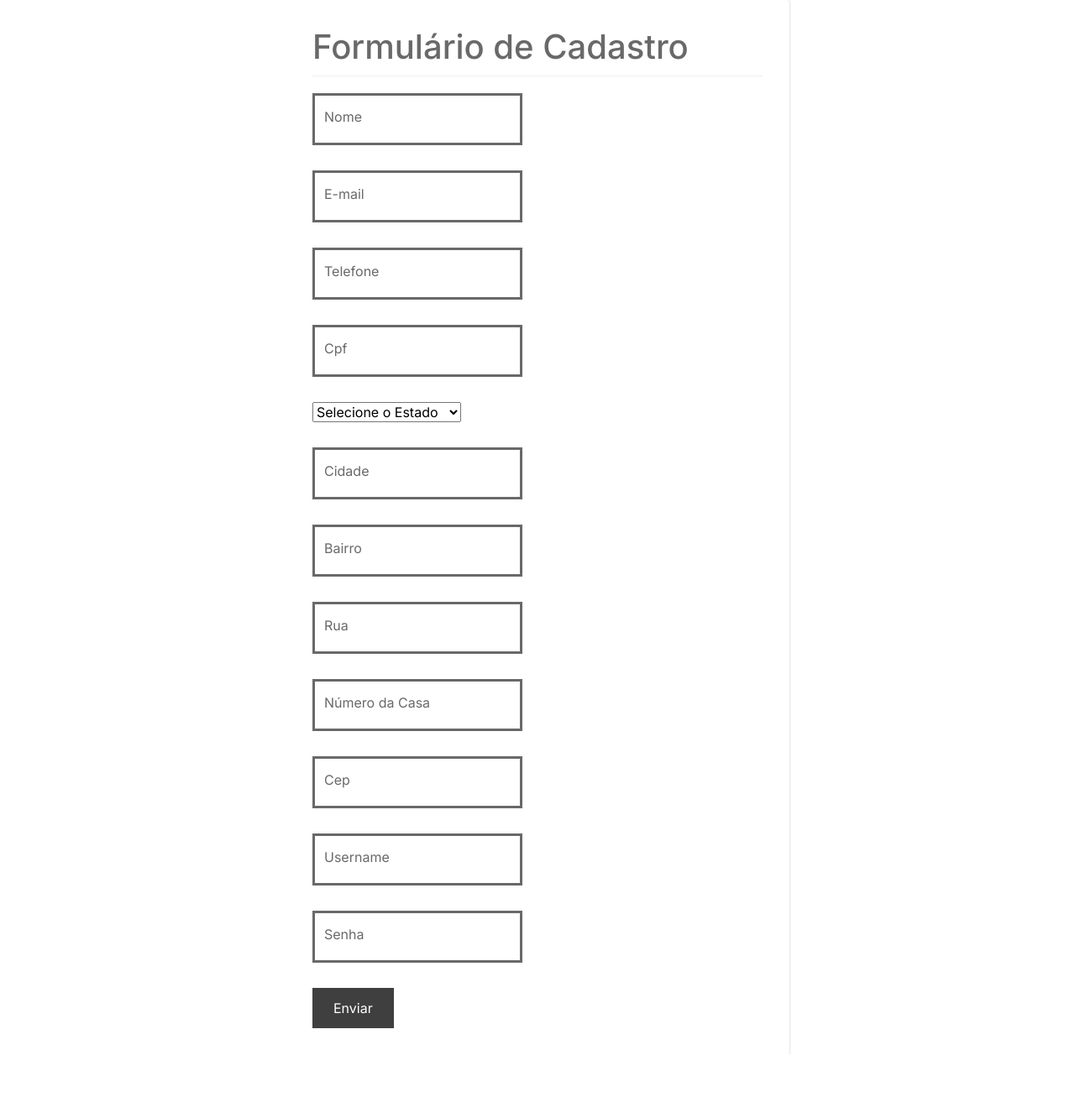
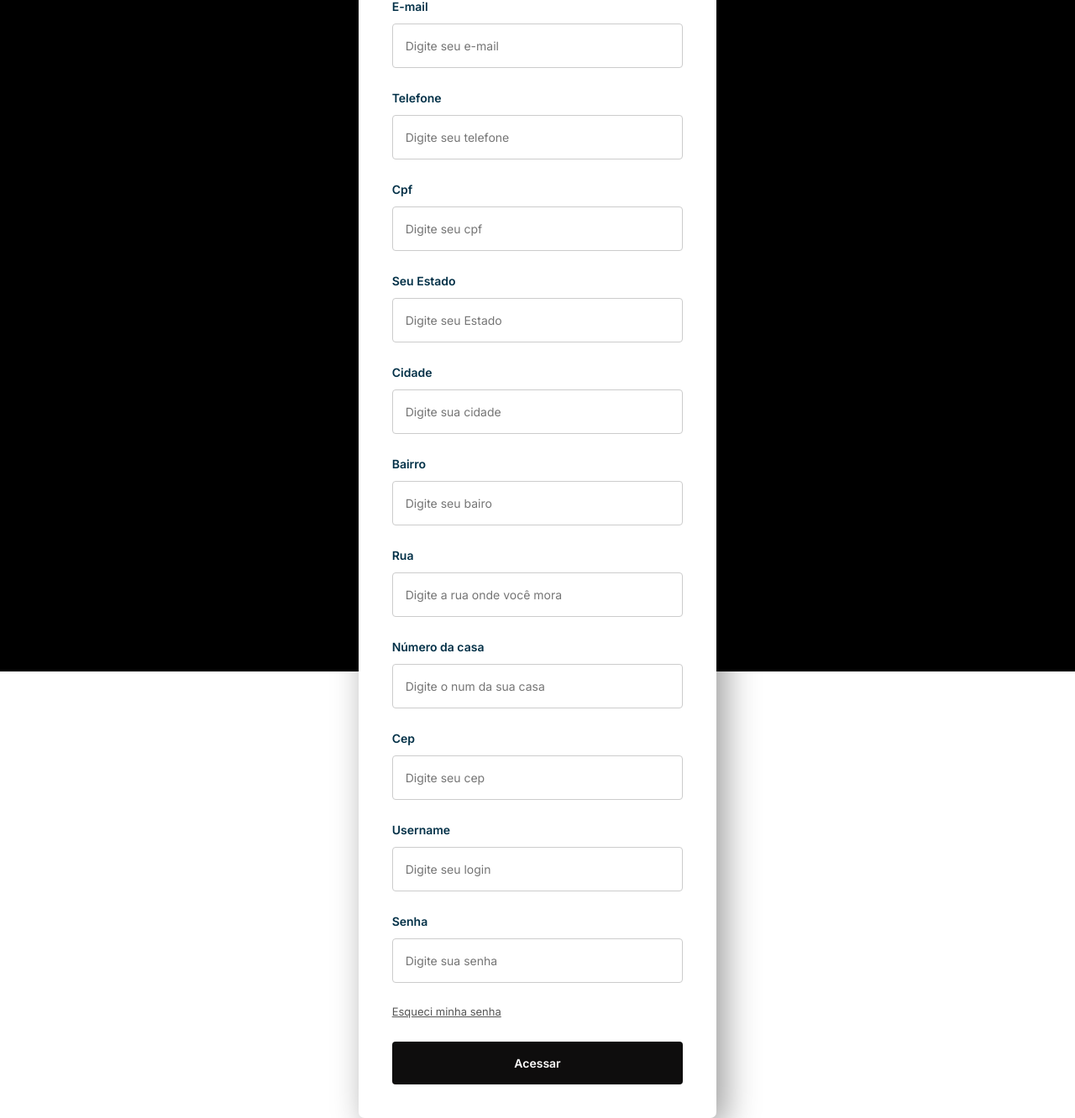
Before and after one commit to projeto-integrador-DS/sis_dispoService_Back, a Flask app: page / in a window 1280 px wide. Shown: the whole page at 84% size. Before the commit the page ends 1257 px from the top, so only its background shows below. Run offline with Flask 3, Linux system fonts and the light colour scheme; data that the repository does not hold is empty.

Commit message:
inserção de outra pág de cadastro

```diff
--- a/src/app.py
+++ b/src/app.py
@@ -3,4 +3,8 @@ from src.routes.routes import *
 
 app = Flask(__name__)
 
+@app.errorhandler(404)
+def not_found(e):
+    return f"Página não encontrada {e}"
+
 app.add_url_rule(routes["index_route"], view_func=routes["indexclientes"])
--- a/src/controllers/controller.py
+++ b/src/controllers/controller.py
@@ -9,7 +9,7 @@ class IndexClientes(MethodView):
         with con.cursor() as c:
             c.execute("SELECT * FROM clientes")
             data = c.fetchall()
-            return render_template('public/cadastro.html', data=data)
+            return render_template('public/cadcli.html', data=data)
 
     def post(self):
         nome = request.form['nome']
@@ -30,4 +30,4 @@ class IndexClientes(MethodView):
             c.execute(sql, (nome, email, telefone, cpf, uf, cidade, bairro, rua, num_casa, cep, username, senha))
 
             c.connection.commit()
-            return redirect('/')
+            return redirect('/cadcli')
--- a/src/routes/routes.py
+++ b/src/routes/routes.py
@@ -3,6 +3,6 @@ from src.controllers.controller import *
 
 
 routes = {
-    "index_route": "/", "indexclientes":IndexClientes.as_view("public/cadastro"),
+    "index_route": "/", "indexclientes":IndexClientes.as_view("public/cadcli"),
 
 }
--- /dev/null
+++ b/src/static/css/main.css
@@ -0,0 +1,116 @@
+@import url('https://fonts.googleapis.com/css2?family=Inter:wght@100;200;300;400;500;600;700;800;900&display=swap');
+
+body {
+    font-family: 'Inter', sans-serif;
+    margin: 0;
+    padding: 0;
+    color: #023047
+}
+
+.page {
+    display: flex;
+    flex-direction: column;
+    align-items: center;
+    align-content: center;
+    justify-content: center;
+    width: 100%;
+    height: 100vh;
+    background-color: #000000;
+}
+
+.formLogin {
+    display: flex;
+    flex-direction: column;
+    background-color: #fff;
+    border-radius: 7px;
+    padding: 40px;
+    box-shadow: 10px 10px 40px rgba(0, 0, 0, 0.4);
+    gap: 5px
+}
+
+.tit_principal {
+    text-align: center;
+}
+
+
+#foto_cli {
+    display: block;
+    width: 80px;
+    height: 80px;
+    margin: auto;
+
+}
+
+#logo {
+    width: 450px;
+}
+
+.areaLogin img {
+    width: 420px;
+}
+
+.formLogin h1 {
+    padding: 0;
+    margin: 0;
+    font-weight: 500;
+    font-size: 2.3em;
+}
+
+.formLogin p {
+    display: inline-block;
+    font-size: 14px;
+    color: #666;
+    margin-bottom: 25px;
+}
+
+.formLogin input {
+    padding: 15px;
+    font-size: 14px;
+    border: 1px solid #ccc;
+    margin-bottom: 20px;
+    margin-top: 5px;
+    border-radius: 4px;
+    transition: all linear 160ms;
+    outline: none;
+}
+
+
+.formLogin input:focus {
+    border: 1px solid #000000;
+}
+
+.formLogin label {
+    font-size: 14px;
+    font-weight: 600;
+}
+
+.formLogin a {
+    display: inline-block;
+    margin-bottom: 20px;
+    font-size: 13px;
+    color: #555;
+    transition: all linear 160ms;
+}
+
+.formLogin a:hover {
+    color: #fcf5f8;
+}
+
+.btn {
+    background-color: #0e0d0d;
+    color: #fff;
+    font-size: 14px;
+    font-weight: 600;
+    border: none !important;
+    transition: all linear 160ms;
+    cursor: pointer;
+    margin: 0 !important;
+
+}
+
+.btn:hover {
+    transform: scale(1.05);
+    background-color: #bbb5b8;
+    color: #000000;
+
+}
--- a/src/templates/public/cadastro.html
+++ b/src/templates/public/cadastro.html
@@ -3,13 +3,13 @@
 {% block title %} Cadastro de Clientes {% endblock %}
 
 {% block customCSS %}
-<link rel="stylesheet" href="{{ url_for('static', filename='css/style_form.css')}}">
+<link rel="stylesheet" href="{{ url_for('static', filename='css/main.css')}}">
 {% endblock %}
 
 
 {% block content %}
 
-<form class="form" action="post" >
+<form class="form" method="post" >
     <h1 class="titulo-form">Formulário de Cadastro</h1>
     <div class="input-group">
 
--- /dev/null
+++ b/src/templates/public/cadcli.html
@@ -0,0 +1,46 @@
+{% extends '/base.html' %}
+
+{% block title %} Cadastro Cliente {% endblock %}
+
+{% block customCSS %}
+<link rel="stylesheet" href="{{ url_for('static', filename='css/main.css')}}">
+{% endblock %}
+
+{% block content %}
+<div class="page">
+    <img src="{{ url_for('static', filename='images/goservicebr.png')}}" id="logo" alt="">
+    <br>
+    <form action="/login_cliente" method="POST" class="formLogin">
+        <h1 class="tit_principal">Cadastro de Cliente</h1>
+        <img src="{{ url_for('static', filename='imgages/cliente.png')}}" id="foto_cli" alt="">
+
+        <p>Digite os seus dados de acesso no campo abaixo.</p>
+        <label for="nome">Nome</label>
+        <input type="text" name="nome" placeholder="Digite seu nome" autofocus="true" />
+        <label for="email">E-mail</label>
+        <input type="email" name="email" placeholder="Digite seu e-mail" autofocus="true" />
+        <label for="telefone">Telefone</label>
+        <input type="tel" name="telefone" placeholder="Digite seu telefone" autofocus="true" />
+        <label for="cpf">Cpf</label>
+        <input type="text" name="cpf" placeholder="Digite seu cpf" autofocus="true" />
+        <label for="estado">Seu Estado</label>
+        <input type="text" name="estado" placeholder="Digite seu Estado" autofocus="true" />
+        <label for="cidade">Cidade</label>
+        <input type="text" name="cidade" placeholder="Digite sua cidade" autofocus="true" />
+        <label for="bairro">Bairro</label>
+        <input type="text" name="bairro" placeholder="Digite seu bairo" autofocus="true" />
+        <label for="rua">Rua</label>
+        <input type="text" name="rua" placeholder="Digite a rua onde você mora" autofocus="true" />
+        <label for="num_casa">Número da casa</label>
+        <input type="number" name="num_casa" placeholder="Digite o num da sua casa" autofocus="true" />
+        <label for="cep">Cep</label>
+        <input type="text" name="cep" placeholder="Digite seu cep" autofocus="true" />
+        <label for="username">Username</label>
+        <input type="text" name="username" placeholder="Digite seu login" autofocus="true" />
+        <label for="password">Senha</label>
+        <input type="password" name="password" placeholder="Digite sua senha" />
+        <a href="/">Esqueci minha senha</a>
+        <input type="submit" name="trocar_senha" value="Acessar" class="btn" />
+    </form>
+</div>
+{% endblock %}
```
Also changed, not shown: src/static/images/cliente.png (added), src/static/images/goservice.png (added), src/static/images/goservicebr.png (added), src/static/images/hugo.png (added).
